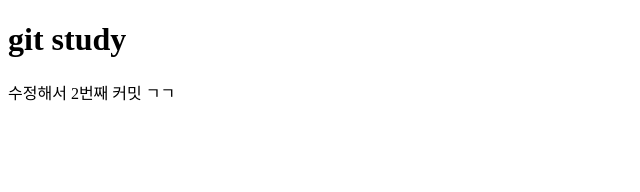
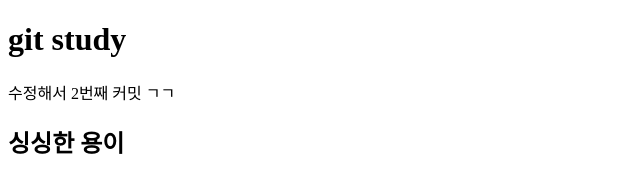
Before and after one commit to skykwon1004/git_test_02, a plain HTML site: page index.html in a window 1280 px wide. Shown: the whole page, without its empty margins (0-640 px from the left). Drawn offline with Linux system fonts and the light colour scheme.

Commit message:
3rd commit

```diff
--- a/index.html
+++ b/index.html
@@ -11,6 +11,9 @@
 <body>
     <h1>git study</h1>
     <p>수정해서 2번째 커밋 ㄱㄱ</p>
+
+	<h2> 싱싱한 용이</h2>
+
 </body>
 
 </html>
```
